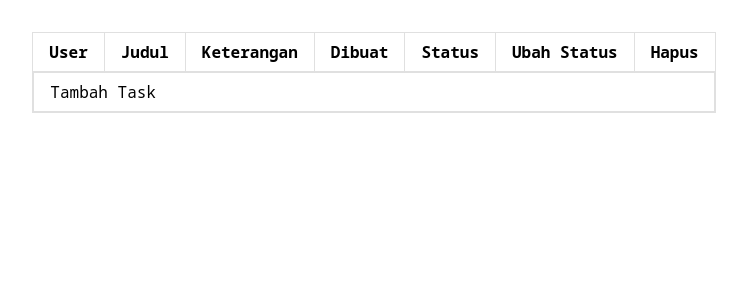
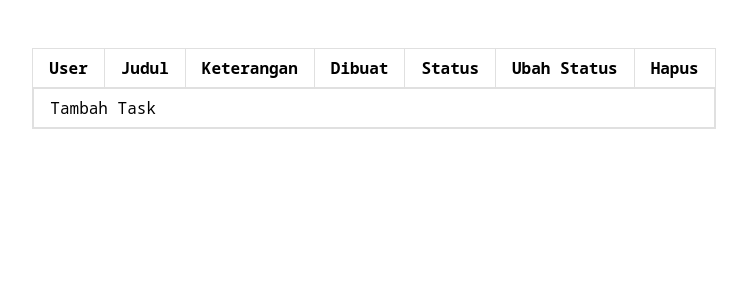
Before and after one commit to gibranoderenz/tugas-2-pbp, a Django app: template todolist/templates/todolist/home.html in a window 1280 px wide. Shown: the part 89-389 px from the top of the page, without its empty margins (266-1013 px from the left). Run offline with Django 4.2, Linux system fonts and the light colour scheme; the template is opened without the code that fills it, so the values that code supplies are empty.

Commit message:
Add margin to table

```diff
--- a/todolist/static/todolist/style.css
+++ b/todolist/static/todolist/style.css
@@ -24,8 +24,8 @@ nav {
 table, tr, td {
     border-collapse: collapse;
     margin: 0 auto 0 auto;
+}
 
-}
 
 tr, td {
     border: 1px solid;
--- a/todolist/templates/todolist/home.html
+++ b/todolist/templates/todolist/home.html
@@ -20,6 +20,7 @@
     </div>
  </nav>
 
+ <div style="margin: 3rem 5rem 5rem 5rem;">
     <table>
         <tr>
             <td class="table-header">User</td>
@@ -74,6 +75,6 @@
         </tr>
 
     </table>
-
+ </div>
 
  {% endblock content %}
```
Lines whose indentation alone changed are shown as unchanged.
